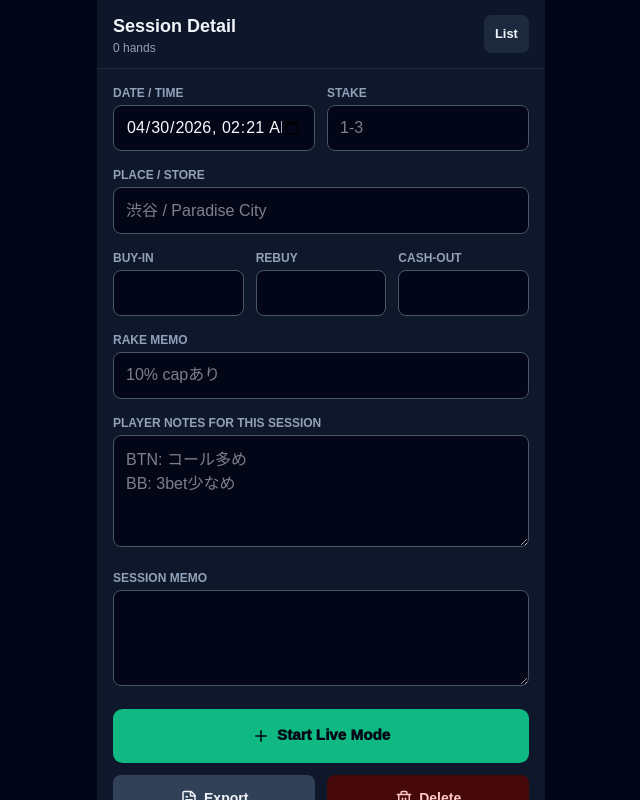
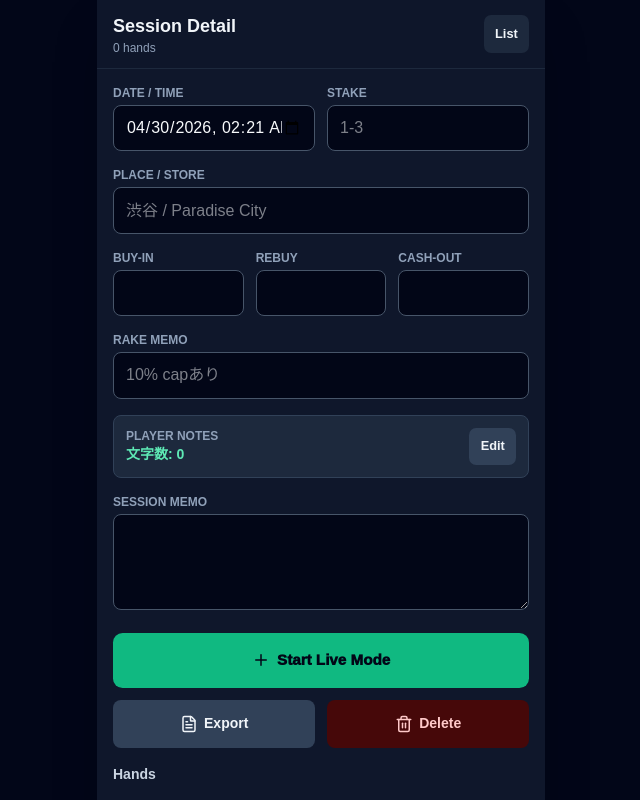
Before and after one commit to KeiDGAI/poker-log-pwa, a Next.js app: page / in a window 1280 px wide. Both pictures are taken after a click on the button "New". Shown: the top 800 px of the page, without its empty margins (319-959 px from the left). Built offline with nearby package versions, Linux system fonts and the light colour scheme.

Commit message:
Add session-scoped Player Notes editing screen

```diff
--- a/src/components/PokerLogApp.tsx
+++ b/src/components/PokerLogApp.tsx
@@ -4,7 +4,7 @@ import { useEffect, useMemo, useState } from "react";
 import type { ReactNode } from "react";
 import { Copy, Download, FileText, Plus, Save, Trash2, Undo2 } from "lucide-react";
 
-type Screen = "list" | "detail" | "live" | "export";
+type Screen = "list" | "detail" | "live" | "export" | "playerNotes";
 type Street = "preflop" | "flop" | "turn" | "river";
 type Result = "" | "Win" | "Lose" | "Chop" | "Folded" | "No Showdown";
 
@@ -272,6 +272,10 @@ export function PokerLogApp() {
 
   const currentSession = sessions.find((session) => session.id === currentId);
 
+  useEffect(() => {
+    if (screen === "playerNotes" && !currentSession) setScreen("list");
+  }, [screen, currentSession]);
+
   function upsertSession(next: PokerSession) {
     setSessions((current) => {
       const exists = current.some((session) => session.id === next.id);
@@ -353,12 +357,23 @@ export function PokerLogApp() {
           session={currentSession}
           onBack={() => setScreen("list")}
           onChange={upsertSession}
+          onEditPlayerNotes={() => setScreen("playerNotes")}
           onLive={() => openLive(null)}
           onExport={() => setScreen("export")}
           onDelete={() => deleteSession(currentSession.id)}
           onEditHand={(id) => openLive(id)}
           onDeleteHand={deleteHand}
           onDuplicateHand={duplicateHand}
+        />
+      )}
+      {screen === "playerNotes" && currentSession && (
+        <PlayerNotesScreen
+          session={currentSession}
+          onBack={() => setScreen("detail")}
+          onSave={(nextText) => {
+            upsertSession({ ...currentSession, playerNotesText: nextText });
+            setScreen("detail");
+          }}
         />
       )}
       {screen === "live" && currentSession && (
@@ -434,10 +449,11 @@ function SessionList({ sessions, onNew, onOpen, onDelete, onExport }: {
   );
 }
 
-function SessionDetail({ session, onBack, onChange, onLive, onExport, onDelete, onEditHand, onDeleteHand, onDuplicateHand }: {
+function SessionDetail({ session, onBack, onChange, onEditPlayerNotes, onLive, onExport, onDelete, onEditHand, onDeleteHand, onDuplicateHand }: {
   session: PokerSession;
   onBack: () => void;
   onChange: (session: PokerSession) => void;
+  onEditPlayerNotes: () => void;
   onLive: () => void;
   onExport: () => void;
   onDelete: () => void;
@@ -469,7 +485,15 @@ function SessionDetail({ session, onBack, onChange, onLive, onExport, onDelete,
           <Field label="Cash-out"><input className="fast-input" value={session.cashOut} onChange={(event) => update({ cashOut: event.target.value })} /></Field>
         </div>
         <Field label="Rake memo"><input className="fast-input" value={session.rakeMemo} onChange={(event) => update({ rakeMemo: event.target.value })} placeholder="10% capあり" /></Field>
-        <Field label="Player notes for this session"><textarea className="fast-textarea min-h-28" value={session.playerNotesText} onChange={(event) => update({ playerNotesText: event.target.value })} placeholder={"BTN: コール多め\nBB: 3bet少なめ"} /></Field>
+        <div className="rounded-lg border border-slate-700 bg-slate-800 p-3">
+          <div className="flex items-center justify-between gap-3">
+            <div>
+              <p className="text-xs font-black uppercase text-slate-400">Player Notes</p>
+              <p className="text-sm font-bold text-emerald-300">文字数: {session.playerNotesText.length}</p>
+            </div>
+            <button onClick={onEditPlayerNotes} className="tap-small bg-slate-700">Edit</button>
+          </div>
+        </div>
         <Field label="Session memo"><textarea className="fast-textarea min-h-24" value={session.sessionMemo} onChange={(event) => update({ sessionMemo: event.target.value })} /></Field>
 
         <div className="grid grid-cols-2 gap-3">
@@ -508,6 +532,36 @@ function SessionDetail({ session, onBack, onChange, onLive, onExport, onDelete,
             ))}
           </div>
         </section>
+      </section>
+    </div>
+  );
+}
+
+function PlayerNotesScreen({ session, onBack, onSave }: {
+  session: PokerSession;
+  onBack: () => void;
+  onSave: (nextText: string) => void;
+}) {
+  const [draft, setDraft] = useState(session.playerNotesText);
+
+  useEffect(() => {
+    setDraft(session.playerNotesText);
+  }, [session.id, session.playerNotesText]);
+
+  return (
+    <div className="pb-6">
+      <Header title="Player Notes" subtitle={`${formatDate(session.dateTime)} / ${session.place || "No place"}`} action={<button onClick={onBack} className="tap-small bg-slate-800">Cancel</button>} />
+      <section className="space-y-3 p-4">
+        <textarea
+          className="fast-textarea min-h-[62dvh]"
+          value={draft}
+          onChange={(event) => setDraft(event.target.value)}
+          placeholder={"BTN: コール多め\nBB: 3bet少なめ"}
+        />
+        <div className="grid grid-cols-2 gap-2">
+          <button onClick={onBack} className="tap-btn bg-slate-700">Back</button>
+          <button onClick={() => onSave(draft)} className="tap-primary"><Save size={18} /> Save Notes</button>
+        </div>
       </section>
     </div>
   );
```
Also changed, not shown: 1 other file (tests, documents, lock files or other folders).
